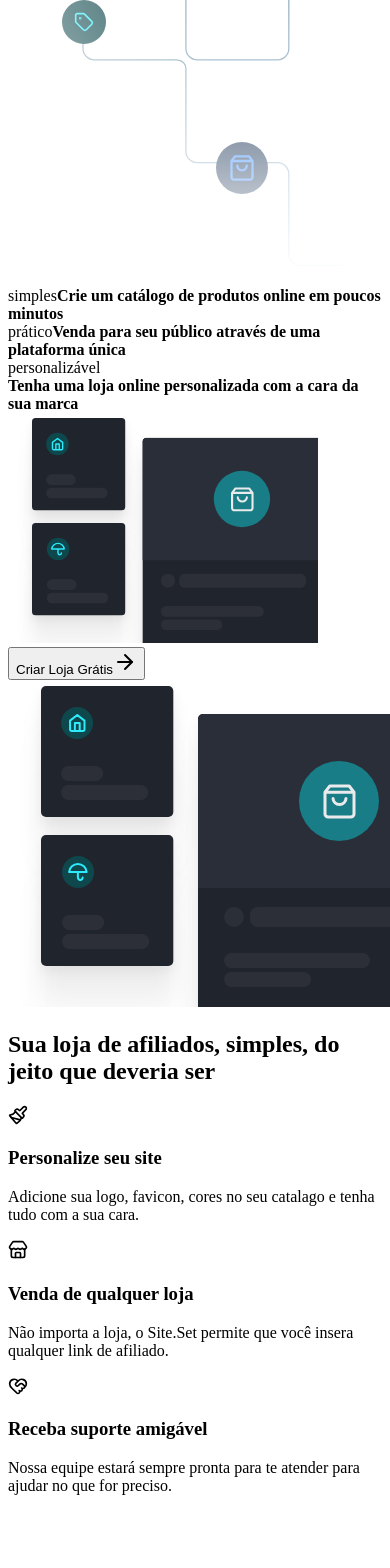
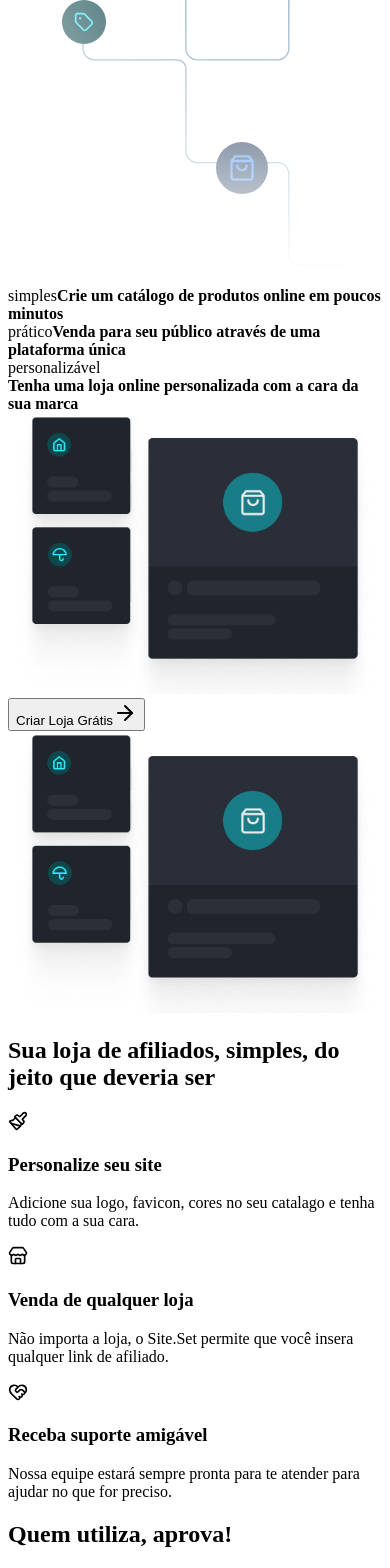
Before and after one commit to theJRodrigues/LandingPage-RocketSeat, a Next.js app: page / in a window 390 px wide. Shown: the part 423-1991 px from the top of the page. Before the commit the page ends 1934 px from the top, so only its background shows below. Built offline with nearby package versions, Linux system fonts and the light colour scheme.

Commit message:
update features section and support section styles and create customer reviews section

```diff
--- /dev/null
+++ b/src/pages/home-sections/Customer-Reviews/CustomerReviewsSection.tsx
@@ -0,0 +1,14 @@
+import Title from "@/components/Title";
+import * as React from "react";
+
+const CustomerReviews = () => {
+  return (
+    <section className="py-8 md:py-13">
+      <Title as="h2" size="md" className="md:text-heading-xl text-white text-center">
+        Quem utiliza, aprova!
+      </Title>
+    </section>
+  );
+};
+
+export default CustomerReviews;
--- a/src/pages/home-sections/Features/FeaturesSection.tsx
+++ b/src/pages/home-sections/Features/FeaturesSection.tsx
@@ -7,7 +7,7 @@ import { ArrowRight } from "lucide-react";
 const FeaturesSection = () => {
   const styleStrongContent = "text-white text-heading-sm md:text-heading-lg font-heading";
   return (
-    <section className="grid gap-[12px] md:grid-cols-2  w-full max-w-40 md:max-w-none m-auto">
+    <section className="grid gap-[12px] md:grid-cols-2  w-full max-w-40 md:max-w-none m-auto pt-4 pb-7 md:pt-8 md:pb-12">
       <Card.Root className="flex flex-col gap-[16px]">
         <Card.Tag>simples</Card.Tag>
         <Card.Content as="strong" className={styleStrongContent}>
@@ -24,17 +24,18 @@ const FeaturesSection = () => {
       <Card.Root className="md:col-span-2 flex justify-between">
         <Card.Content as="div" className="flex flex-col gap-[16px] md:max-w-1/2">
           <Card.Tag>personalizável</Card.Tag>
-          <Card.Content as="div" className="flex flex-col justify-between grow">
+          <Card.Content as="div" className="flex flex-col justify-between grow gap-3">
             <Card.Content as="strong" className={styleStrongContent}>
               Tenha uma loja online personalizada com a cara da sua marca
             </Card.Content>
 
             <Image
-              src="/assets/features-bg-mobile.svg"
+              src="/assets/image(1).png"
               alt="imagem de fundo do quadro de características"
               width={310}
               height={230}
-              className="md:hidden w-full"
+              layout="responsive"
+              className="md:hidden"
             />
             <Button variant="primary" size="lg" className="flex gap-[8px] justify-center md:w-fit md:mt-auto">
               Criar Loja Grátis
@@ -43,11 +44,12 @@ const FeaturesSection = () => {
           </Card.Content>
         </Card.Content>
         <Image
-          src="/assets/features-bg-desktop.svg"
+          src="/assets/image(1).png"
           alt="imagem de fundo do quadro de características"
           width={440}
           height={327}
-          className="hidden md:block w-full min-w-40"
+          layout="responsive"
+          className="hidden md:block"
         />
       </Card.Root>
     </section>
--- a/src/pages/home-sections/Support/SupportSection.tsx
+++ b/src/pages/home-sections/Support/SupportSection.tsx
@@ -5,7 +5,7 @@ import Title from "@/components/Title";
 
 const SupportSection = () => {
   return (
-    <section className="py-4.5 md:py-12 flex flex-col gap-3 md:gap-5 items-center md:bg-[url(/assets/support-bg.svg)] bg-contain bg-center bg-no-repeat bg-blend-difference">
+    <section className="py-4.5 md:py-12 flex flex-col gap-3 md:gap-5 items-center md:bg-[url(/assets/support-bg.svg)] bg-size-[100%_150%] bg-no-repeat">
       <Title
         as="h2"
         size="md"
@@ -13,7 +13,7 @@ const SupportSection = () => {
       >
         Sua loja de afiliados, simples, do jeito que deveria ser
       </Title>
-      <div className="flex flex-col gap-1.5 md:gap-2.5 items-center md:flex-row gap-">
+      <div className="grid gap-1.5 md:grid-cols-3 md:gap-2.5">
         <SupportCard.root className="space-y-1.5">
           <SupportCard.icon Icon={Paintbrush} />
           <div className="space-y-[8px]">
--- a/src/pages/index.tsx
+++ b/src/pages/index.tsx
@@ -2,6 +2,7 @@ import Head from "next/head";
 import HeroSection from "./home-sections/HeroSection";
 import FeaturesSection from "./home-sections/Features/FeaturesSection";
 import SupportSection from "./home-sections/Support/SupportSection";
+import CustomerReviews from "./home-sections/Customer-Reviews/CustomerReviewsSection";
 
 export default function Home() {
   return (
@@ -13,6 +14,7 @@ export default function Home() {
       <HeroSection />
       <FeaturesSection />
       <SupportSection />
+      <CustomerReviews />
     </>
   );
 }
```
Also changed, not shown: public/assets/image(1).png (added).
